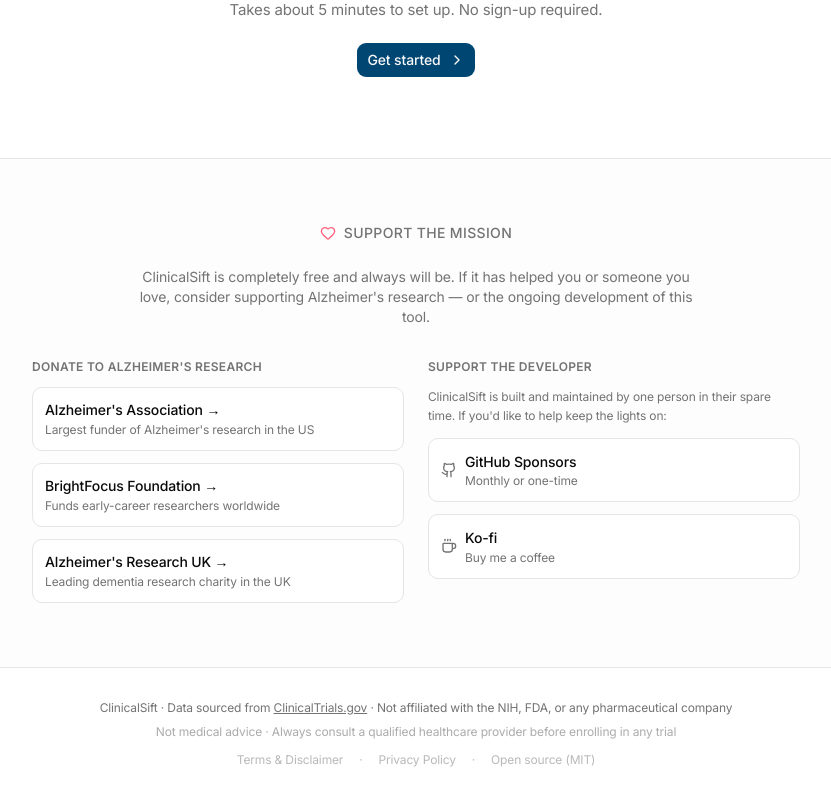
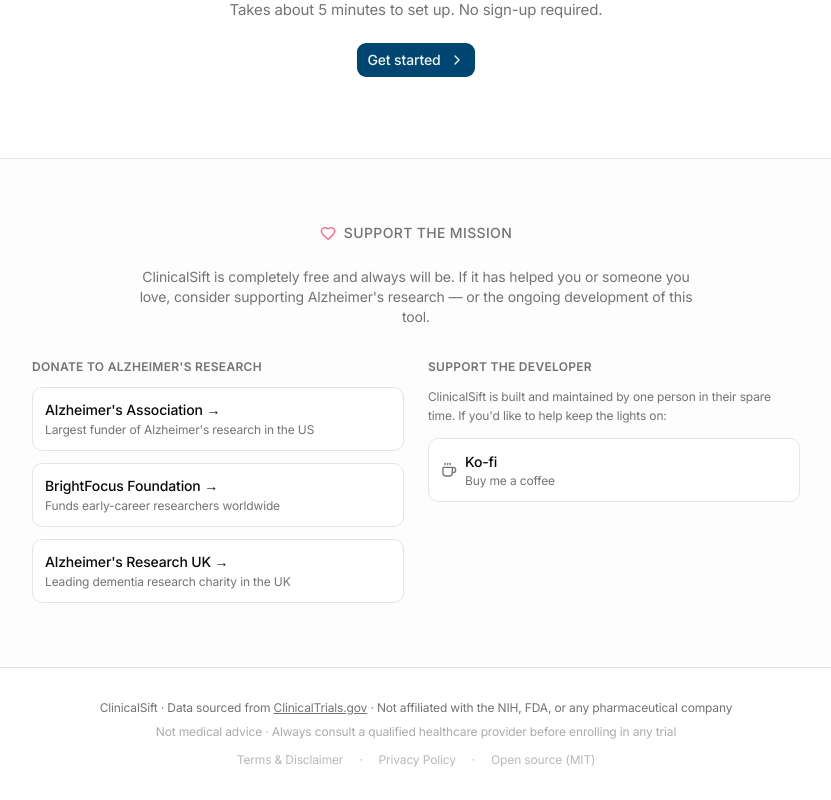
Before and after one commit to notwopr/clifton, a Next.js app: page / in a window 1280 px wide. Shown: the part 1660-2460 px from the top of the page, without its empty margins (224-1055 px from the left). Built offline with nearby package versions, Linux system fonts and the light colour scheme.

Commit message:
remove sponsors. fix searhc highlight

```diff
--- a/src/app/globals.css
+++ b/src/app/globals.css
@@ -140,3 +140,13 @@
     color: inherit;
   }
 }
+
+.search-highlight {
+  background: oklch(0.92 0.15 85);
+  color: inherit;
+  border-radius: 2px;
+  padding: 0 2px;
+}
+.dark .search-highlight {
+  background: oklch(0.45 0.12 85);
+}
--- a/src/app/page.tsx
+++ b/src/app/page.tsx
@@ -15,7 +15,6 @@
   Share2,
   Bell,
   Heart,
-  Github,
   Coffee,
 } from "lucide-react";
 
@@ -193,18 +192,6 @@
                 If you&apos;d like to help keep the lights on:
               </p>
               <a
-                href="https://github.com/sponsors/notwopr"
-                target="_blank"
-                rel="noopener noreferrer"
-                className="flex items-center gap-2 p-3 rounded-lg border bg-background hover:border-primary/40 hover:shadow-sm transition-all group"
-              >
-                <Github className="h-4 w-4 text-muted-foreground group-hover:text-primary transition-colors" />
-                <div>
-                  <span className="text-sm font-medium group-hover:text-primary transition-colors">GitHub Sponsors</span>
-                  <p className="text-xs text-muted-foreground">Monthly or one-time</p>
-                </div>
-              </a>
-              <a
                 href="https://ko-fi.com/notwopr"
                 target="_blank"
                 rel="noopener noreferrer"
--- a/src/components/results/TrialCard.tsx
+++ b/src/components/results/TrialCard.tsx
@@ -54,7 +54,7 @@
     <>
       {parts.map((part, i) =>
         part.toLowerCase() === lq ? (
-          <span key={i} className="bg-yellow-200 dark:bg-yellow-700 rounded-sm px-0.5 text-inherit">
+          <span key={i} className="search-highlight">
             {part}
           </span>
         ) : part
```
Also changed, not shown: 1 other file (tests, documents, lock files or other folders).
